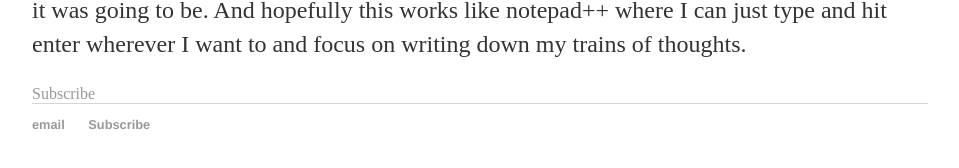
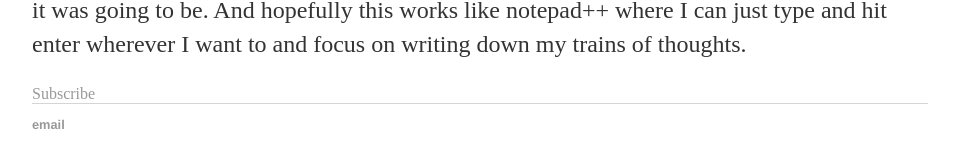
Before and after one commit to destyli/destyli.github.io, a Jekyll site: the page built from _posts/2020-05-27-destyli-site-launched.md, in a window 1280 px wide. Shown: the part 328-496 px from the top of the page, without its empty margins (160-1119 px from the left). Built offline with Jekyll 4.4.1, drawn with Linux system fonts in a browser that asks for light colours; Markdown is read by kramdown in place of the engine named in the settings.

Commit message:
Update default.html

```diff
--- a/_layouts/default.html
+++ b/_layouts/default.html
@@ -22,7 +22,7 @@
 		<footer>
     		<ul>
         		<li><a href="mailto:d@gmail.com">email</a></li>
-        		<li><a href="https://destyli.github.io/blog/atom.xml">Subscribe</a></li>
+        		<!--<li><a href="https://destyli.github.io/blog/atom.xml">Subscribe</a></li>-->
 			</ul>
 		</footer>
 	</body>
```
